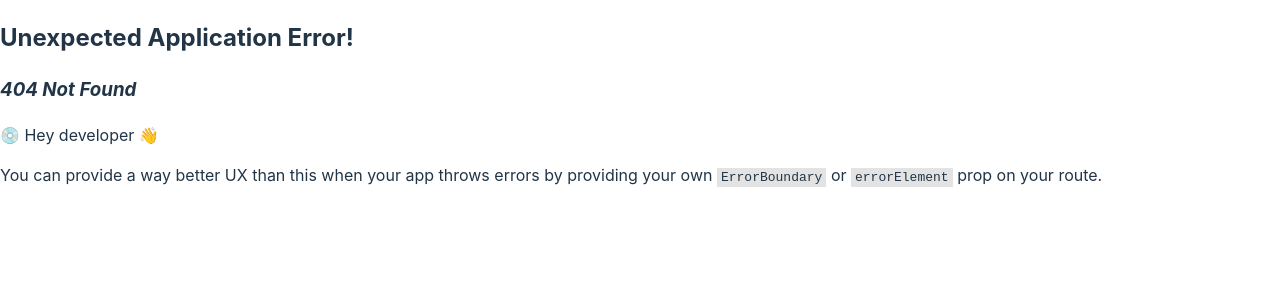
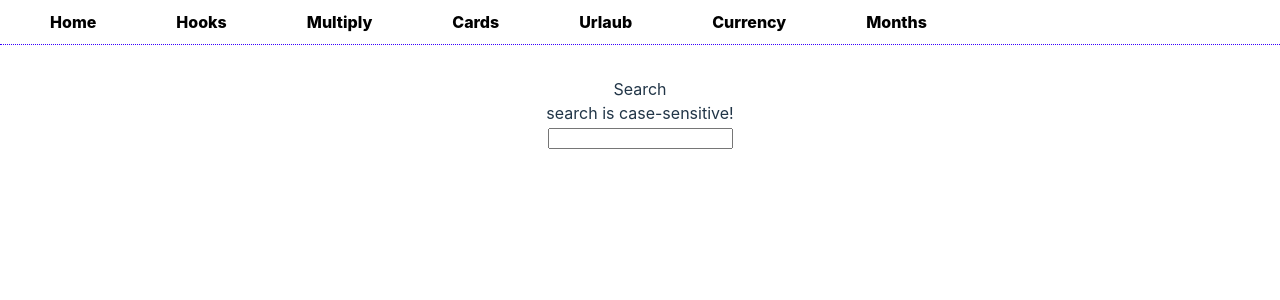
Before and after one commit to darisavchenko/react-js-new-rep, a React (Vite) app: page /months in a window 1280 px wide. Before the commit this address had no page. Shown: the top 300 px of the page. Built offline with nearby package versions, Linux system fonts and the light colour scheme.

Commit message:
months search

```diff
--- a/src/Menu/Menu.jsx
+++ b/src/Menu/Menu.jsx
@@ -23,6 +23,9 @@ export function Menu() {
         <Link to="/currency" className="menu-link">
           Currency
         </Link>
+        <Link to="/months" className="menu-link">
+          Months
+        </Link>
       </div>
       <Outlet />
     </>
--- /dev/null
+++ b/src/Months/Months.jsx
@@ -0,0 +1,45 @@
+import { useState } from "react";
+
+export function Months() {
+  const months = [
+    "Januar",
+    "Februar",
+    "März",
+    "April",
+    "Mai",
+    "Juni",
+    "Juli",
+    "August",
+    "September",
+    "Oktober",
+    "November",
+    "Dezember",
+  ];
+  //return <div className="page-wrap">{months.join(", ")}</div>;
+  /*return (
+    <div className="page-wrap">
+      {months.map((month) => (
+        <div key={month}>{month}</div>
+      ))}
+    </div>
+  );*/
+  /*return (
+    <div className="page-wrap">
+      {months.filter((month) => month.length < 5)}
+    </div>
+  );*/
+
+  const [inputMonth, setInputMonth] = useState();
+
+  const result = months.filter((month) => month.includes(inputMonth));
+
+  return (
+    <div className="page-wrap">
+      <div className="search-header">Search</div>
+      <div>search is case-sensitive!</div>
+      <input onChange={(e) => setInputMonth(e.target.value)} type="text" />
+      <div className="result"></div>
+      {result.join(", ")}
+    </div>
+  );
+}
--- a/src/main.jsx
+++ b/src/main.jsx
@@ -8,6 +8,7 @@ import { Hooks } from "./Hooks/Hooks";
 import { Multiply } from "./Hooks/Multiply";
 import { Urlaub } from "./urlaub/Urlaub";
 import { Currency } from "./Currency/Currency";
+import { Months } from "./Months/Months";
 
 import { createBrowserRouter, RouterProvider } from "react-router-dom";
 
@@ -22,6 +23,7 @@ const router = createBrowserRouter([
       { path: "/card", element: <Cards /> },
       { path: "/urlaub", element: <Urlaub /> },
       { path: "/currency", element: <Currency /> },
+      { path: "/months", element: <Months /> },
     ],
   },
 ]);
```
